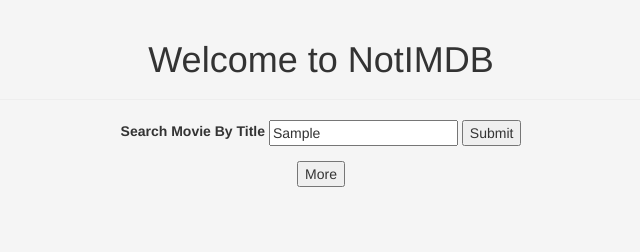
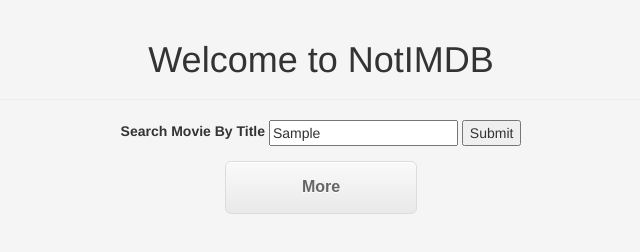
Before and after one commit to neildhand/movie-site, a plain HTML site: page index.html in a window 1280 px wide. Both pictures are taken after typing "Sample" into the empty fields and a click on the input "Submit". Shown: the full height of the page, 319-959 px from the left. Drawn offline with nearby package versions, Linux system fonts and the light colour scheme; no server answers.

Commit message:
began working on getTrailer() function. Added new style to 'more' button

```diff
--- a/assets/css/styles.css
+++ b/assets/css/styles.css
@@ -26,3 +26,44 @@ body {
     margin: 0 auto;
 
 }
+
+.moreButton {
+	-moz-box-shadow:inset 0px 1px 0px 0px #ffffff;
+	-webkit-box-shadow:inset 0px 1px 0px 0px #ffffff;
+	box-shadow:inset 0px 1px 0px 0px #ffffff;
+	background:-webkit-gradient(linear, left top, left bottom, color-stop(0.05, #f9f9f9), color-stop(1, #e9e9e9));
+	background:-moz-linear-gradient(top, #f9f9f9 5%, #e9e9e9 100%);
+	background:-webkit-linear-gradient(top, #f9f9f9 5%, #e9e9e9 100%);
+	background:-o-linear-gradient(top, #f9f9f9 5%, #e9e9e9 100%);
+	background:-ms-linear-gradient(top, #f9f9f9 5%, #e9e9e9 100%);
+	background:linear-gradient(to bottom, #f9f9f9 5%, #e9e9e9 100%);
+	filter:progid:DXImageTransform.Microsoft.gradient(startColorstr='#f9f9f9', endColorstr='#e9e9e9',GradientType=0);
+	background-color:#f9f9f9;
+	-moz-border-radius:6px;
+	-webkit-border-radius:6px;
+	border-radius:6px;
+	border:1px solid #dcdcdc;
+	display:inline-block;
+	cursor:pointer;
+	color:#666666;
+	font-family:Arial;
+	font-size:16px;
+	font-weight:bold;
+	padding:14px 76px;
+	text-decoration:none;
+	text-shadow:0px 1px 0px #ffffff;
+}
+.moreButton:hover {
+	background:-webkit-gradient(linear, left top, left bottom, color-stop(0.05, #e9e9e9), color-stop(1, #f9f9f9));
+	background:-moz-linear-gradient(top, #e9e9e9 5%, #f9f9f9 100%);
+	background:-webkit-linear-gradient(top, #e9e9e9 5%, #f9f9f9 100%);
+	background:-o-linear-gradient(top, #e9e9e9 5%, #f9f9f9 100%);
+	background:-ms-linear-gradient(top, #e9e9e9 5%, #f9f9f9 100%);
+	background:linear-gradient(to bottom, #e9e9e9 5%, #f9f9f9 100%);
+	filter:progid:DXImageTransform.Microsoft.gradient(startColorstr='#e9e9e9', endColorstr='#f9f9f9',GradientType=0);
+	background-color:#e9e9e9;
+}
+.moreButton:active {
+	position:relative;
+	top:1px;
+}
--- a/assets/javascript/main.js
+++ b/assets/javascript/main.js
@@ -95,6 +95,7 @@ function movieSearch(url) {
                             moreInfoH6.appendChild(moreInfoText);
                             descDiv.appendChild(moreInfoH6);
 
+
                             var ratingsDiv = document.createElement('div');
                             for(var i = 0; i < res.Ratings.length; i++) {
                                 console.log(`Ratings: ${res.Ratings[i].Source}: ${res.Ratings[i].Value}`);
@@ -118,6 +119,8 @@ function movieSearch(url) {
 
                             rowDiv.appendChild(descDiv);
 
+                            //getTrailer(movieId, rowDiv);
+
                             var resultDiv = document.getElementById('result');
                             resultDiv.appendChild(rowDiv);
 
@@ -125,6 +128,7 @@ function movieSearch(url) {
                             descDiv.className = 'col-md-6';
                             imgDiv.className = 'col-md-6';
                             imgEl.className = 'img-responsive';
+
 
                         });
 
@@ -145,6 +149,7 @@ function createPageBtn(pageNum, title) {
     pageButton.appendChild(pageBtnText);
     pageBtnDiv.className = 'form-group';
     pageBtnDiv.appendChild(pageButton);
+    pageButton.className = 'moreButton';
 
     pageButton.onclick = () => {
         pageNum++;
@@ -153,3 +158,21 @@ function createPageBtn(pageNum, title) {
         movieSearch(newUrl);
     }
 }
+
+// function getTrailer(id, div) {
+//     $.ajax({
+//         url: `https://api.themoviedb.org/3/movie/${id}?api_key=efbe4b981116f33b228495d0d6f506e5&append_to_response=videos`,
+//         method: "GET",
+//     }).done(function(vidRes) {
+//         console.log('Vid RES: ', vidRes.videos.results[0].key);
+//         var youtubeKey = vidRes.videos.results[0].key;
+//         var vidDiv = document.createElement('div');
+//         var iframe = document.createElement('iframe');
+//         iframe.src = `https://www.youtube.com/embed/${youtubeKey}`;
+//         vidDiv.className = 'col-md-4';
+
+//         vidDiv.appendChild(iframe);
+//         div.appendChild(vidDiv);
+
+//     });
+// }
```
